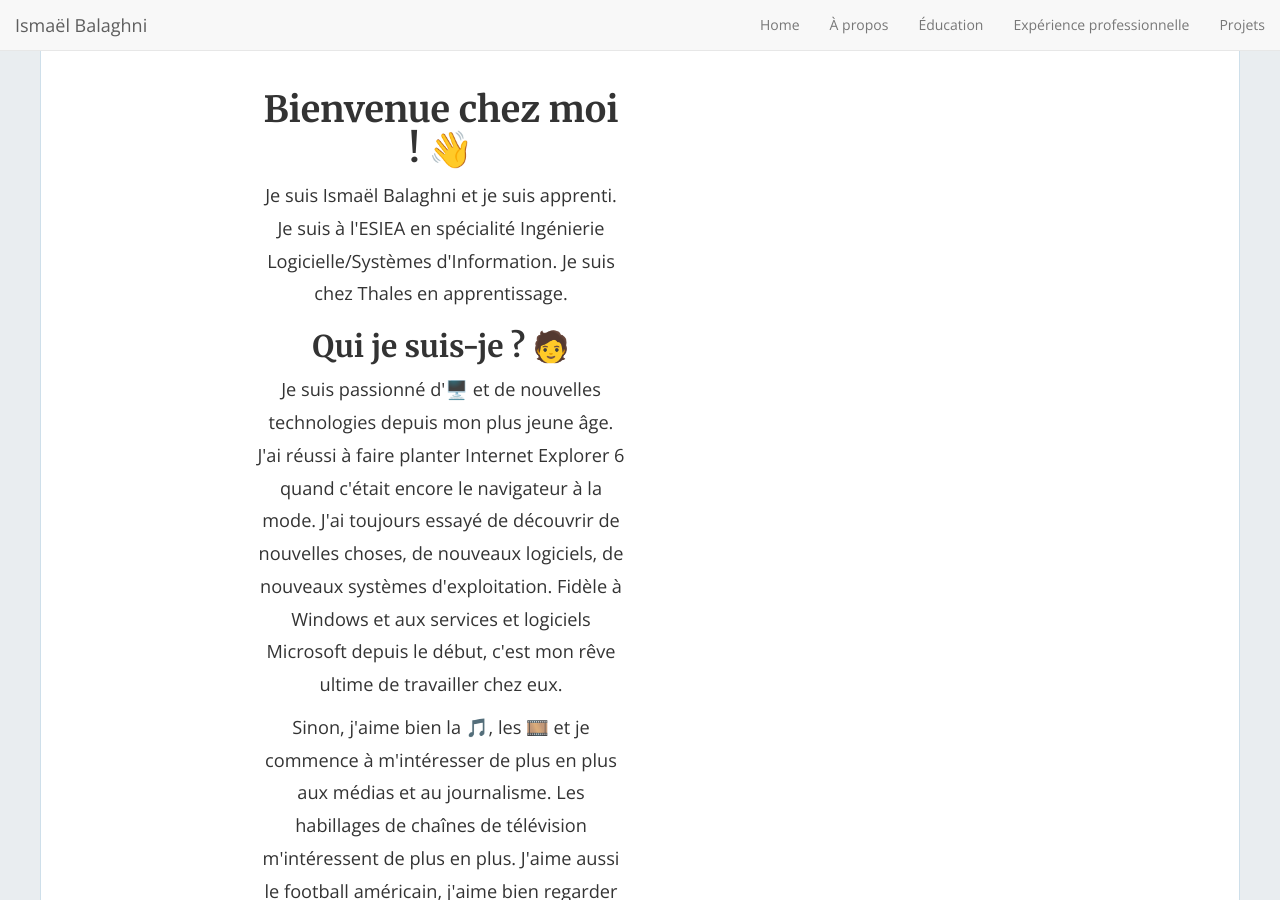
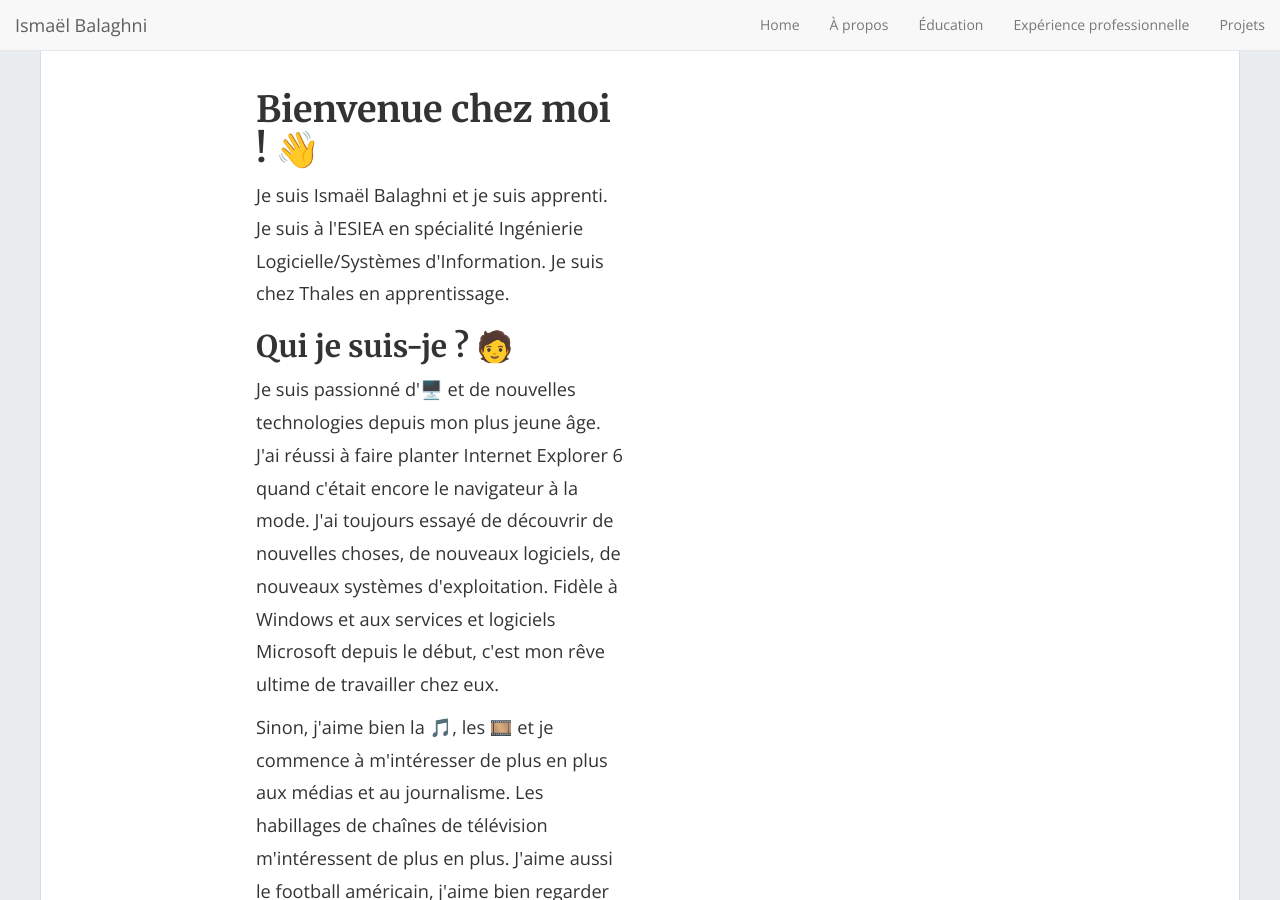
Before and after one commit to ismaelbalaghni/old-ismaelbalaghni, a Jekyll site: the page built from apropos.md, in a window 1280 px wide and 900 px high. Built offline with Jekyll 4.4.1, drawn with Linux system fonts in a browser that asks for light colours; nearby versions of some CDN libraries.

Commit message:
Enlève l'alignement centré

```diff
--- a/apropos.md
+++ b/apropos.md
@@ -5,28 +5,28 @@ permalink: /apropos/
 featured_image: "/img/ismael.png"
 ---
 
-<h1 align="center">Bienvenue chez moi ! 👋</h1>
+<h1>Bienvenue chez moi ! 👋</h1>
 
-<p align="center">Je suis Ismaël Balaghni et je suis apprenti. Je suis à l'ESIEA en spécialité Ingénierie
+<p>Je suis Ismaël Balaghni et je suis apprenti. Je suis à l'ESIEA en spécialité Ingénierie
   Logicielle/Systèmes d'Information. Je suis chez Thales en apprentissage.</p>
 
-<h2 align="center">Qui je suis-je ? 🧑</h2>
+<h2>Qui je suis-je ? 🧑</h2>
 
-<p align="center">Je suis passionné d'🖥️ et de nouvelles technologies depuis mon plus jeune âge. J'ai réussi à
+<p>Je suis passionné d'🖥️ et de nouvelles technologies depuis mon plus jeune âge. J'ai réussi à
   faire planter Internet Explorer 6 quand c'était encore le navigateur à la mode. J'ai toujours essayé de découvrir de
   nouvelles choses, de nouveaux logiciels, de nouveaux systèmes d'exploitation. Fidèle à Windows et aux services et
   logiciels Microsoft depuis le début, c'est mon rêve ultime de travailler chez eux.</p>
 
-<p align="center">Sinon, j'aime bien la 🎵, les 🎞️ et je commence à m'intéresser de plus en plus
+<p>Sinon, j'aime bien la 🎵, les 🎞️ et je commence à m'intéresser de plus en plus
   aux médias et au journalisme. Les habillages de chaînes de télévision m'intéressent de plus en plus. J'aime aussi le
   football américain, j'aime bien regarder en tout cas. J'ai découvert ce magnifique sport avec le Superbowl 53 qui a vu
   la victoire de mon équipe de cœur aujourd'hui que sont les Patriots. Depuis peu, j'ai aussi commencé à m'intéresser au
   hockey (le championnat nord-américain notamment), coup de cœur pour les Canadiens de Montréal et des Maple Leafs de
   Toronto.</p>
 
-<h2 align="center">Les technos que j'ai vues ⚙️</h2>
+<h2>Les technos que j'ai vues ⚙️</h2>
 
-<p align="center">
+<p>
   <a href="https://developer.android.com" target="_blank"> <img
       src="https://raw.githubusercontent.com/devicons/devicon/master/icons/android/android-original-wordmark.svg"
       alt="android" width="40" height="40" /> </a>
@@ -66,9 +66,9 @@ featured_image: "/img/ismael.png"
       alt="unity" width="40" height="40" /> </a>
 </p>
 
-<h2 align="center">Les technos que j'ai vues et que j'aimerais approfondir 🔨⚙️</h2>
+<h2>Les technos que j'ai vues et que j'aimerais approfondir 🔨⚙️</h2>
 
-<p align="center">
+<p>
   <a href="https://angular.io" target="_blank"> <img src="https://angular.io/assets/images/logos/angular/angular.svg"
       alt="angular" width="40" height="40" /> </a>
   <a href="https://aws.amazon.com" target="_blank"> <img
@@ -142,9 +142,9 @@ featured_image: "/img/ismael.png"
       src="https://cdn.worldvectorlogo.com/logos/adobe-xd.svg" alt="xd" width="40" height="40" /> </a>
 </p>
 
-<h2 align="center">Les technos que je souhaite découvrir et apprendre 📚⚙️</h2>
+<h2>Les technos que je souhaite découvrir et apprendre 📚⚙️</h2>
 
-<p align="left"> <a href="https://aws.amazon.com/amplify/" target="_blank"> <img
+<p> <a href="https://aws.amazon.com/amplify/" target="_blank"> <img
       src="https://docs.amplify.aws/assets/logo-dark.svg" alt="amplify" width="40" height="40" /> </a> <a
     href="https://angular.io" target="_blank"> <img
       src="https://raw.githubusercontent.com/devicons/devicon/master/icons/angularjs/angularjs-original-wordmark.svg"
@@ -222,11 +222,11 @@ featured_image: "/img/ismael.png"
       alt="xamarin" width="40" height="40" /> </a> <a href="https://zapier.com" target="_blank"> <img
       src="https://www.vectorlogo.zone/logos/zapier/zapier-icon.svg" alt="zapier" width="40" height="40" /> </a> </p>
 
-<h2 align="center"> Comment qu'on me contacte ?</h2>
+<h2> Comment qu'on me contacte ?</h2>
 
-<p align="center">Par 📧 par exemple : <a href="mailto:dev@ismaelb.ovh">dev@ismaelb.ovh</a></p>
-<p align="center">Ou ici :</p>
-<p align="center">
+<p>Par 📧 par exemple : <a href="mailto:dev@ismaelb.ovh">dev@ismaelb.ovh</a></p>
+<p>Ou ici :</p>
+<p>
   <a href="https://twitter.com/ismascarade" target="blank">
     <img align="center" src="https://raw.githubusercontent.com/rahuldkjain/github-profile-readme-generator/master/src/images/icons/Social/twitter.svg" alt="ismascarade" height="30" width="40" />
   </a>
```
